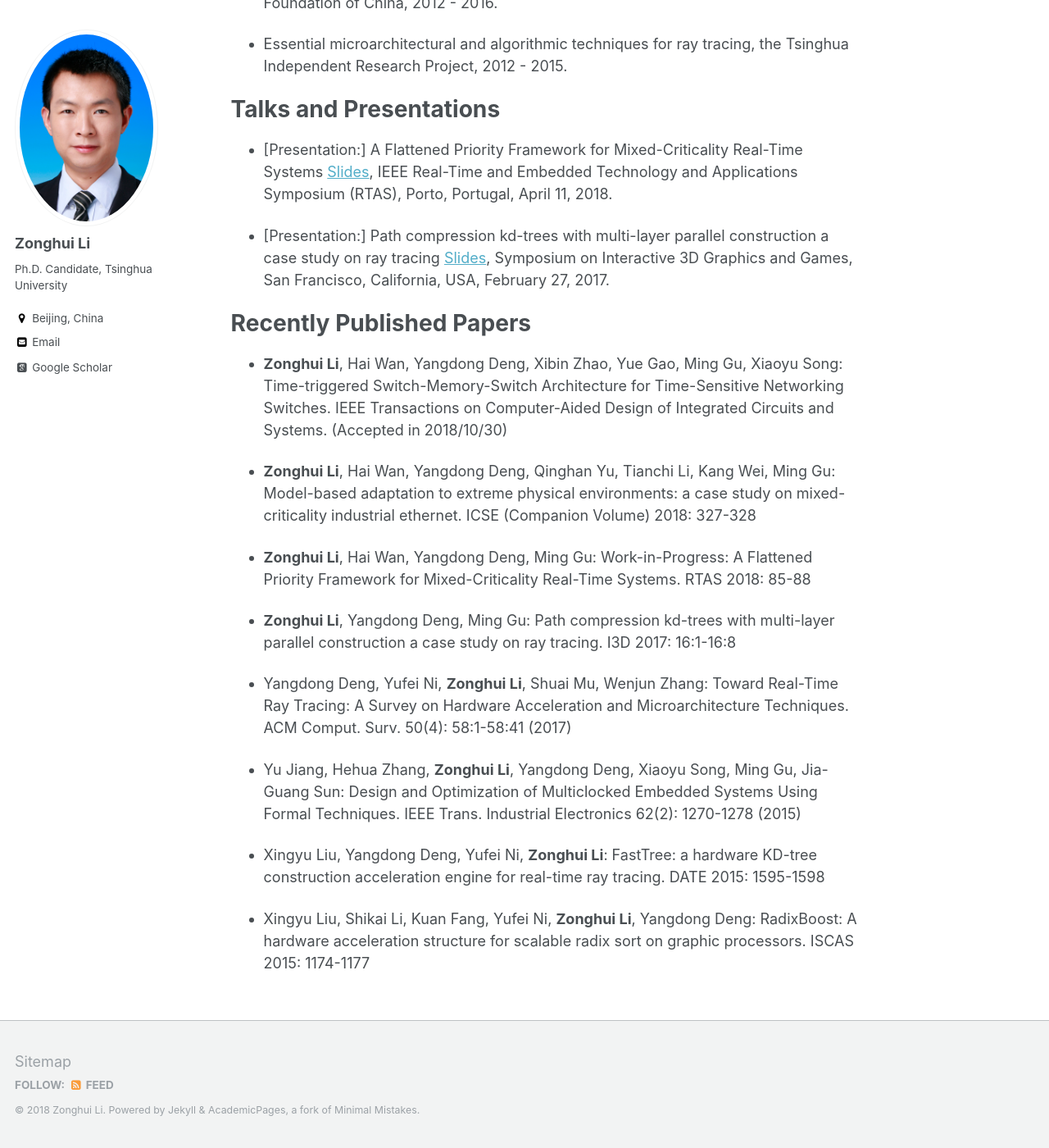
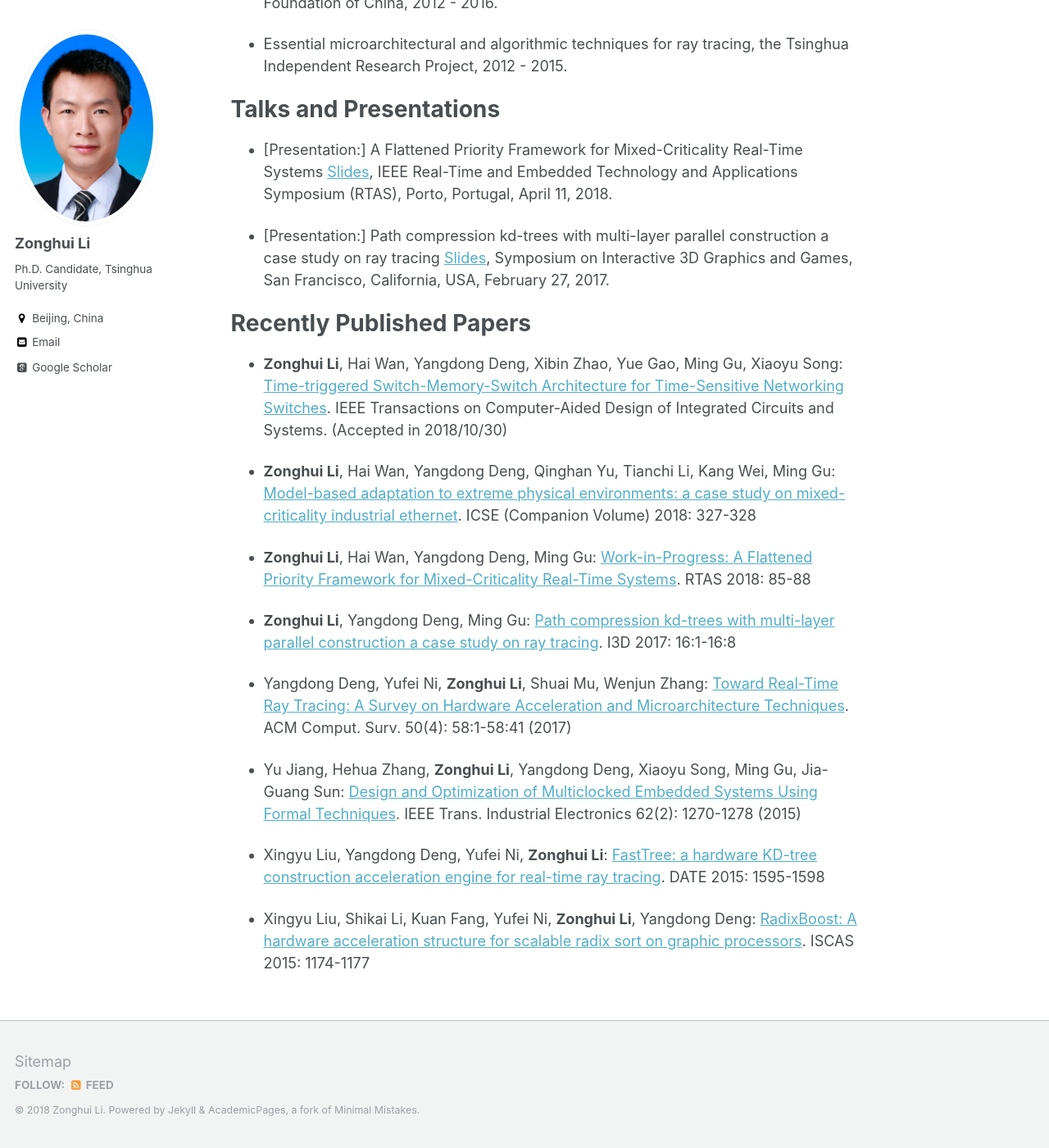
Before and after one commit to yingwangbjtu/lizonghui.github.io, a Jekyll site: the page built from _pages/about.md, in a window 1280 px wide and 1400 px high, scrolled down 2020 px. Shown: the whole window at 82% size. Built offline with Jekyll 4.4.1, drawn with Linux system fonts in a browser that asks for light colours; some web fonts are replaced; part of the change alters nothing that is shown; some of the changed text lies outside the part shown.

```diff
--- a/_pages/about.md
+++ b/_pages/about.md
@@ -12,12 +12,12 @@ He received the B.S. degree in computer science from the Beijing Information Sci
 
 He is currently working toward the Ph.D. degree in software engineering at the School of Software, Tsinghua University, China since 2015. His research interests include Time Sensitive Networking, Industrial Ethernet, Real-time Embedded Systems, High Performance Computing.
 
-His supervisor and co-supervisor are [Ming Gu](http://www.thss.tsinghua.edu.cn/publish/soften/3131/2010/20101219102622467554674/20101219102622467554674_.html) and [Jiaguang Sun](http://www.thss.tsinghua.edu.cn/publish/soften/3131/2010/20101219095105462245998/20101219095105462245998_.html), respectively. He is partly advised by the guest professors, [Xiaoyu Song](), Portland State University and [Chenyang Lu](https://www.cse.wustl.edu/~lu/), Washington University in St. Louis.
+His supervisor and co-supervisor are [Ming Gu](http://www.thss.tsinghua.edu.cn/publish/soften/3131/2010/20101219102622467554674/20101219102622467554674_.html) and [Jiaguang Sun](http://www.thss.tsinghua.edu.cn/publish/soften/3131/2010/20101219095105462245998/20101219095105462245998_.html), respectively. He is partly advised by the guest professors, [Xiaoyu Song](#), Portland State University and [Chenyang Lu](https://www.cse.wustl.edu/~lu/), Washington University in St. Louis.
 
 
 News
 ======
-[**Paper**] "**Time-triggered Switch-Memory-Switch Architecture for Time-Sensitive Networking Switches**" is accepted in the IEEE Transactions on Computer-Aided Design of Integrated Circuits and Systems. (2018/10/30)
+[**Paper**] "**[Time-triggered Switch-Memory-Switch Architecture for Time-Sensitive Networking Switches]**" is accepted in the IEEE Transactions on Computer-Aided Design of Integrated Circuits and Systems. (2018/10/30)
 
 
 Teaching Assistant
@@ -76,32 +76,32 @@ Talks and Presentations
 ======
 - [Presentation:] A Flattened Priority Framework for Mixed-Criticality Real-Time Systems [Slides](http://2018.rtas.org/wp-content/uploads/2018/05/1-zonghui.pdf), IEEE Real-Time and Embedded Technology and Applications Symposium (RTAS), Porto, Portugal, April 11, 2018.
 
-- [Presentation:] Path compression kd-trees with multi-layer parallel construction a case study on ray tracing [Slides](),
+- [Presentation:] Path compression kd-trees with multi-layer parallel construction a case study on ray tracing [Slides](#),
 Symposium on Interactive 3D Graphics and Games, San Francisco, California, USA, February 27, 2017.
 
 
 Recently Published Papers
 ======
 - **Zonghui Li**, Hai Wan, Yangdong Deng, Xibin Zhao, Yue Gao, Ming Gu, Xiaoyu Song:
-Time-triggered Switch-Memory-Switch Architecture for Time-Sensitive Networking Switches. IEEE Transactions on Computer-Aided Design of Integrated Circuits and Systems. (Accepted in 2018/10/30)
+[Time-triggered Switch-Memory-Switch Architecture for Time-Sensitive Networking Switches](#). IEEE Transactions on Computer-Aided Design of Integrated Circuits and Systems. (Accepted in 2018/10/30)
 
 - **Zonghui Li**, Hai Wan, Yangdong Deng, Qinghan Yu, Tianchi Li, Kang Wei, Ming Gu:
-Model-based adaptation to extreme physical environments: a case study on mixed-criticality industrial ethernet. ICSE (Companion Volume) 2018: 327-328
+[Model-based adaptation to extreme physical environments: a case study on mixed-criticality industrial ethernet](#). ICSE (Companion Volume) 2018: 327-328
 
 - **Zonghui Li**, Hai Wan, Yangdong Deng, Ming Gu:
-Work-in-Progress: A Flattened Priority Framework for Mixed-Criticality Real-Time Systems. RTAS 2018: 85-88
+[Work-in-Progress: A Flattened Priority Framework for Mixed-Criticality Real-Time Systems](#). RTAS 2018: 85-88
 
 - **Zonghui Li**, Yangdong Deng, Ming Gu:
-Path compression kd-trees with multi-layer parallel construction a case study on ray tracing. I3D 2017: 16:1-16:8
+[Path compression kd-trees with multi-layer parallel construction a case study on ray tracing](#). I3D 2017: 16:1-16:8
 
 - Yangdong Deng, Yufei Ni, **Zonghui Li**, Shuai Mu, Wenjun Zhang:
-Toward Real-Time Ray Tracing: A Survey on Hardware Acceleration and Microarchitecture Techniques. ACM Comput. Surv. 50(4): 58:1-58:41 (2017)
+[Toward Real-Time Ray Tracing: A Survey on Hardware Acceleration and Microarchitecture Techniques](#). ACM Comput. Surv. 50(4): 58:1-58:41 (2017)
 
 - Yu Jiang, Hehua Zhang, **Zonghui Li**, Yangdong Deng, Xiaoyu Song, Ming Gu, Jia-Guang Sun:
-Design and Optimization of Multiclocked Embedded Systems Using Formal Techniques. IEEE Trans. Industrial Electronics 62(2): 1270-1278 (2015)
+[Design and Optimization of Multiclocked Embedded Systems Using Formal Techniques](#). IEEE Trans. Industrial Electronics 62(2): 1270-1278 (2015)
 
 - Xingyu Liu, Yangdong Deng, Yufei Ni, **Zonghui Li**:
-FastTree: a hardware KD-tree construction acceleration engine for real-time ray tracing. DATE 2015: 1595-1598
+[FastTree: a hardware KD-tree construction acceleration engine for real-time ray tracing](#). DATE 2015: 1595-1598
 
 - Xingyu Liu, Shikai Li, Kuan Fang, Yufei Ni, **Zonghui Li**, Yangdong Deng:
-RadixBoost: A hardware acceleration structure for scalable radix sort on graphic processors. ISCAS 2015: 1174-1177
+[RadixBoost: A hardware acceleration structure for scalable radix sort on graphic processors](#). ISCAS 2015: 1174-1177
```
